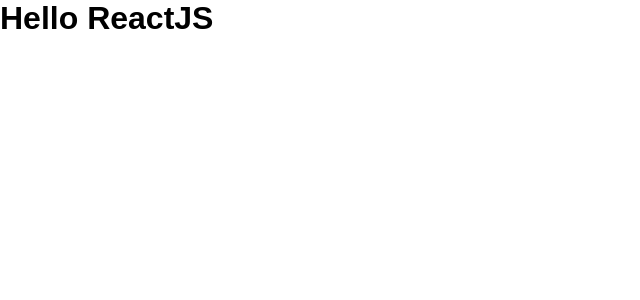
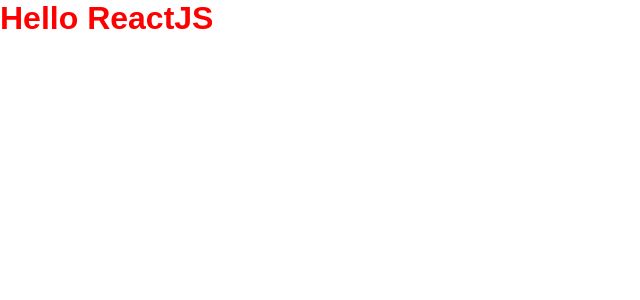
Before and after one commit to lucasmfg7/github-explorer, a React app: page / in a window 1280 px wide. Shown: the top 300 px of the page, without its empty margins (0-640 px from the left). Built offline with nearby package versions, Linux system fonts and the light colour scheme.

Commit message:
Utilizando SASS

```diff
--- a/package.json
+++ b/package.json
@@ -20,6 +20,8 @@
     "cross-env": "^7.0.3",
     "css-loader": "^6.5.1",
     "html-webpack-plugin": "^5.5.0",
+    "node-sass": "^7.0.1",
+    "sass-loader": "^12.4.0",
     "style-loader": "^3.3.1",
     "webpack": "^5.65.0",
     "webpack-cli": "^4.9.1",
--- a/src/App.jsx
+++ b/src/App.jsx
@@ -1,6 +1,6 @@
 import React from "react";
 
-import "./styles/global.css";
+import "./styles/global.scss";
 export function App() {
   return <h1>Hello ReactJS</h1>;
 }
--- a/src/styles/global.css
+++ b/src/styles/global.scss
@@ -6,4 +6,8 @@
 
 body {
   font-family: Arial, Helvetica, sans-serif;
+
+  h1 {
+    color: red;
+  }
 }
--- a/webpack.config.js
+++ b/webpack.config.js
@@ -23,9 +23,9 @@
         use: "babel-loader",
       },
       {
-        test: /\.css$/,
+        test: /\.scss$/,
         exclude: /node_modules/,
-        use: ["style-loader", "css-loader"],
+        use: ["style-loader", "css-loader", "sass-loader"],
       },
     ],
   },
```
Also changed, not shown: 1 other file (tests, documents, lock files or other folders).
